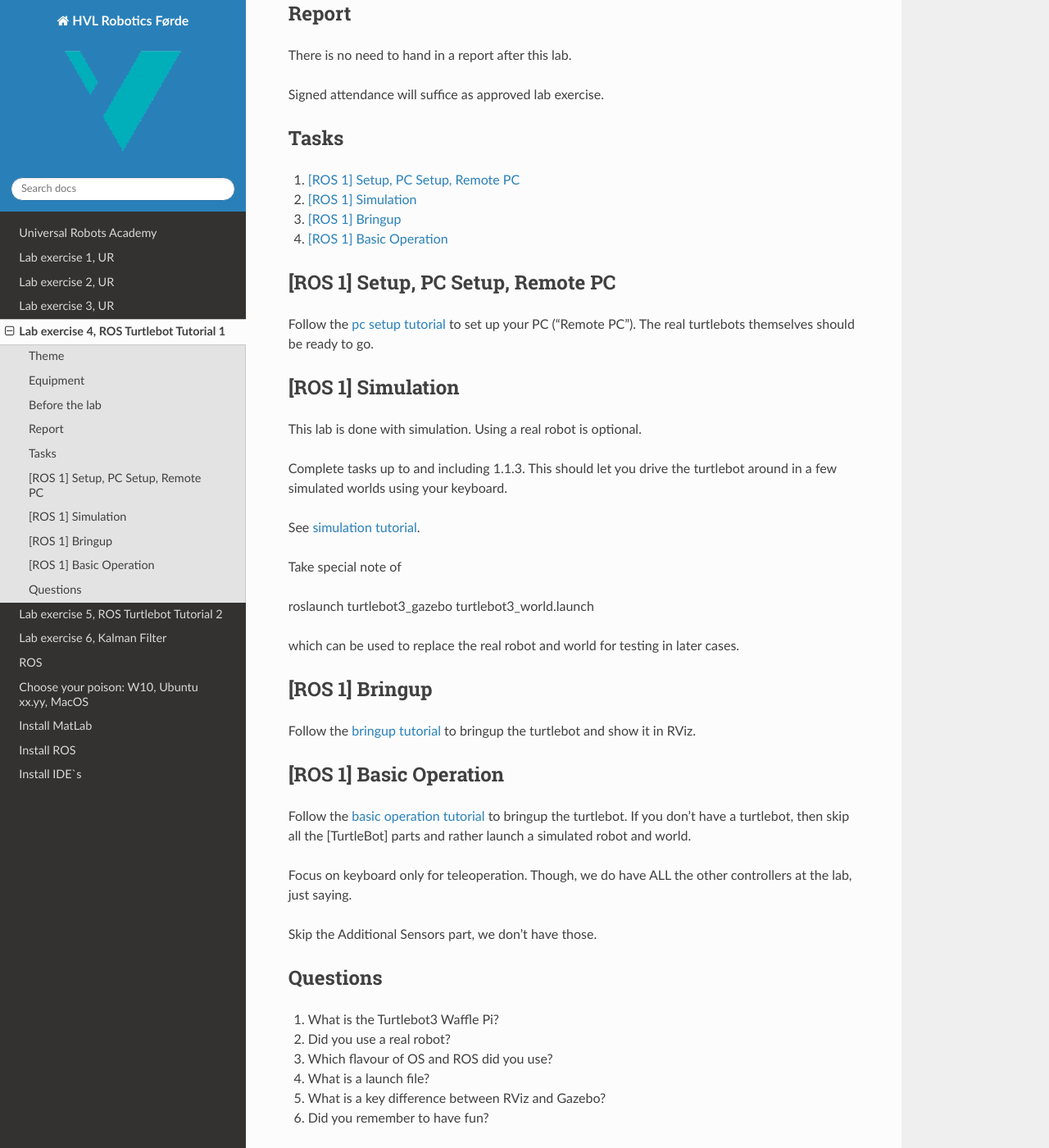
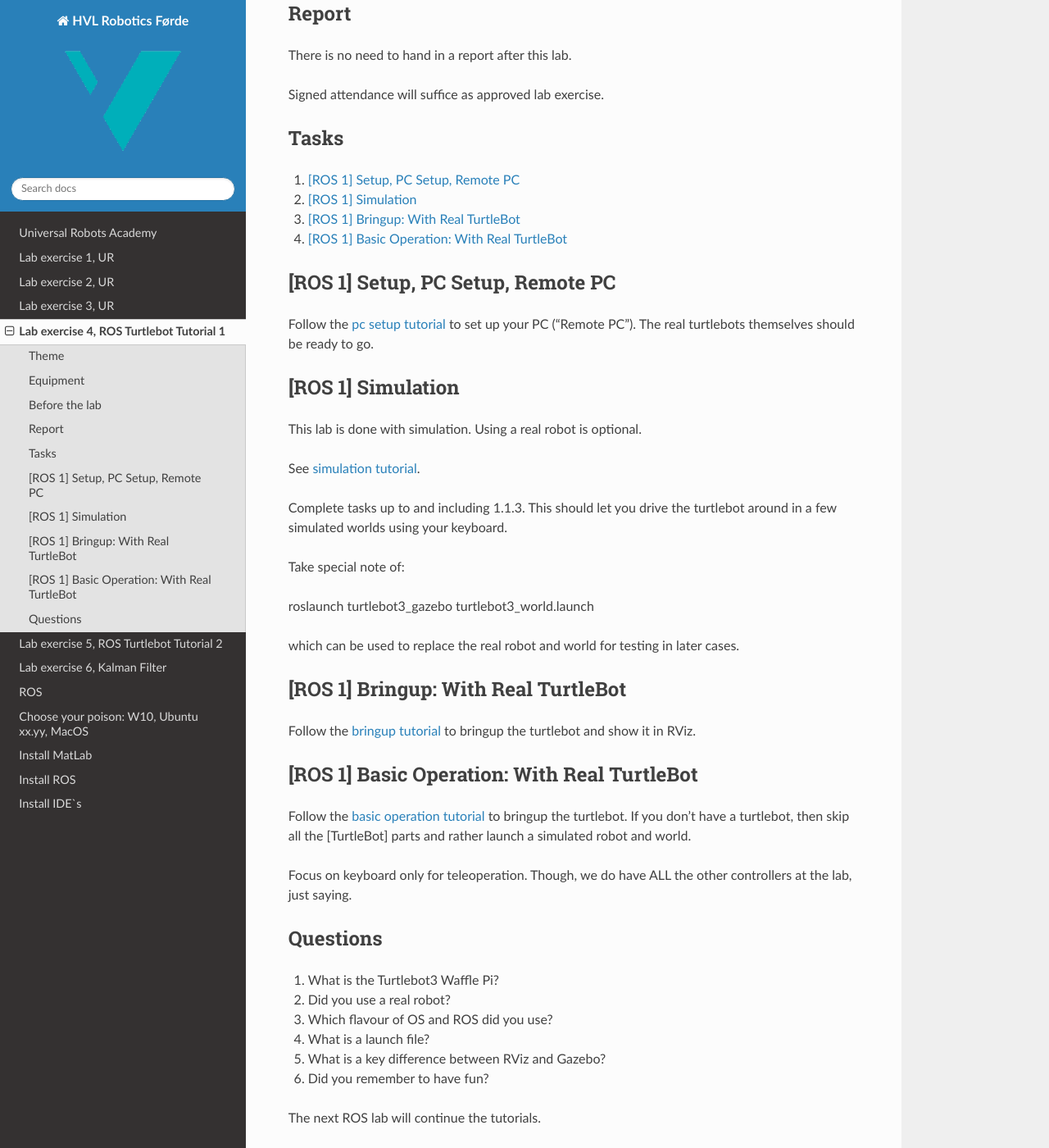
Before and after one commit to frdedynamics/robotics-lab-documentation, a Sphinx documentation site: the page built from source/texts/lab4_ROS.rst, in a window 1280 px wide and 1400 px high, scrolled down 866 px. Shown: the whole window at 82% size. Built offline with Sphinx 7.4.7 and the Read the Docs theme 2.0.0, drawn with Linux system fonts in a browser that asks for light colours; the version number could not be read and is left out.

```diff
--- a/source/texts/lab4_ROS.rst
+++ b/source/texts/lab4_ROS.rst
@@ -42,8 +42,8 @@
 ==============================================
 #. `[ROS 1] Setup, PC Setup, Remote PC`_
 #. `[ROS 1] Simulation`_
-#. `[ROS 1] Bringup`_
-#. `[ROS 1] Basic Operation`_
+#. `[ROS 1] Bringup: With Real TurtleBot`_
+#. `[ROS 1] Basic Operation: With Real TurtleBot`_
 
 
 _`[ROS 1] Setup, PC Setup, Remote PC`
@@ -56,33 +56,31 @@
 ==============================================
 This lab is done with simulation. Using a real robot is optional.
 
+See `simulation tutorial <https://emanual.robotis.com/docs/en/platform/turtlebot3/simulation/#ros-1-simulation/>`_.
+
 Complete tasks up to and including 1.1.3. This should let you drive the turtlebot around in a few
 simulated worlds using your keyboard.
 
-See `simulation tutorial <https://emanual.robotis.com/docs/en/platform/turtlebot3/simulation/#ros-1-simulation/>`_.
-
-Take special note of
+Take special note of:
 
 roslaunch turtlebot3_gazebo turtlebot3_world.launch
 
 which can be used to replace the real robot and world for testing in later cases.
 
 
-_`[ROS 1] Bringup`
+_`[ROS 1] Bringup: With Real TurtleBot`
 ==============================================
 Follow the `bringup tutorial <https://emanual.robotis.com/docs/en/platform/turtlebot3/bringup/#bringup/>`_ to
 bringup the turtlebot and show it in RViz.
 
 
-_`[ROS 1] Basic Operation`
-==============================================
+_`[ROS 1] Basic Operation: With Real TurtleBot`
+===============================================
 Follow the `basic operation tutorial <https://emanual.robotis.com/docs/en/platform/turtlebot3/basic_operation/#basic-operation/>`_ to
 bringup the turtlebot. If you don't have a turtlebot, then skip all the [TurtleBot] parts and rather
 launch a simulated robot and world.
 
 Focus on keyboard only for teleoperation. Though, we do have ALL the other controllers at the lab, just saying.
-
-Skip the Additional Sensors part, we don't have those.
 
 
 Questions
```
Also changed, not shown: source/texts/lab2.rst (+6 -4 lines), source/texts/lab5_ROS.rst (+2 -8 lines), 1 other file.
